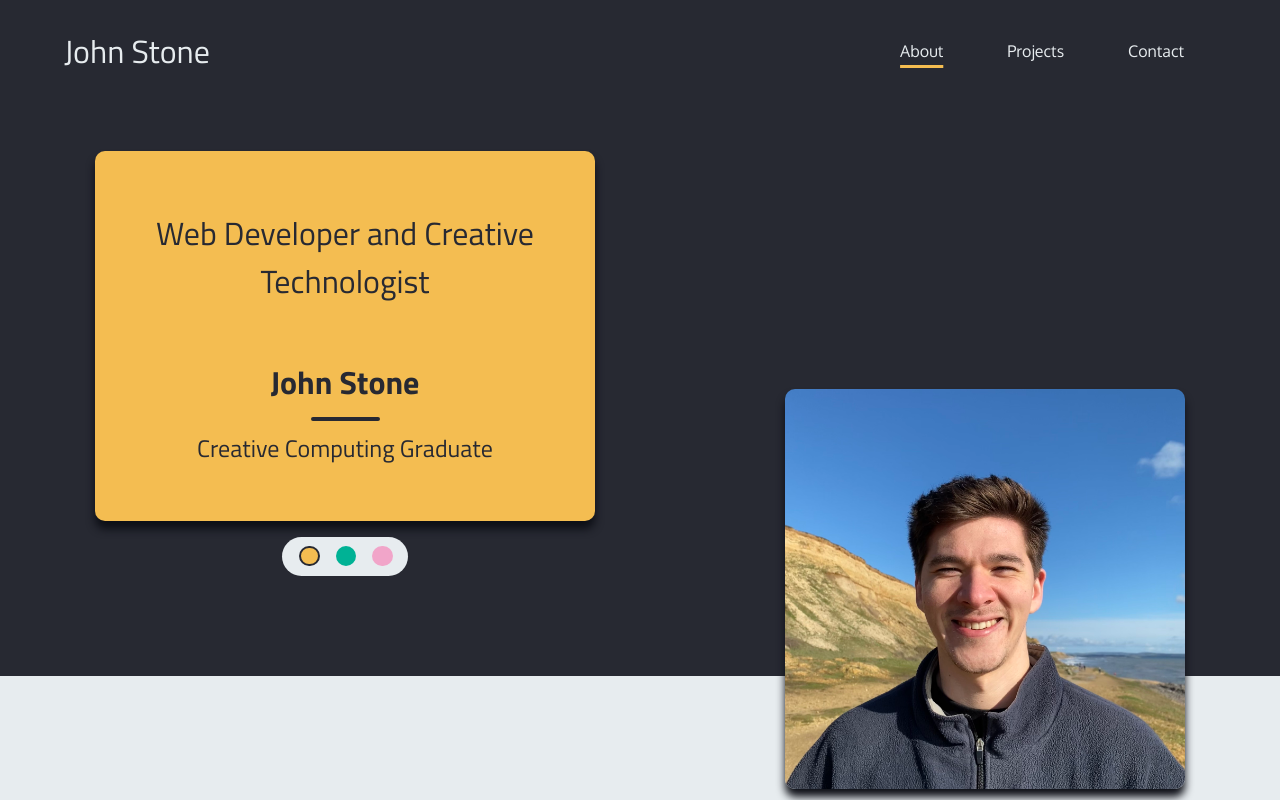
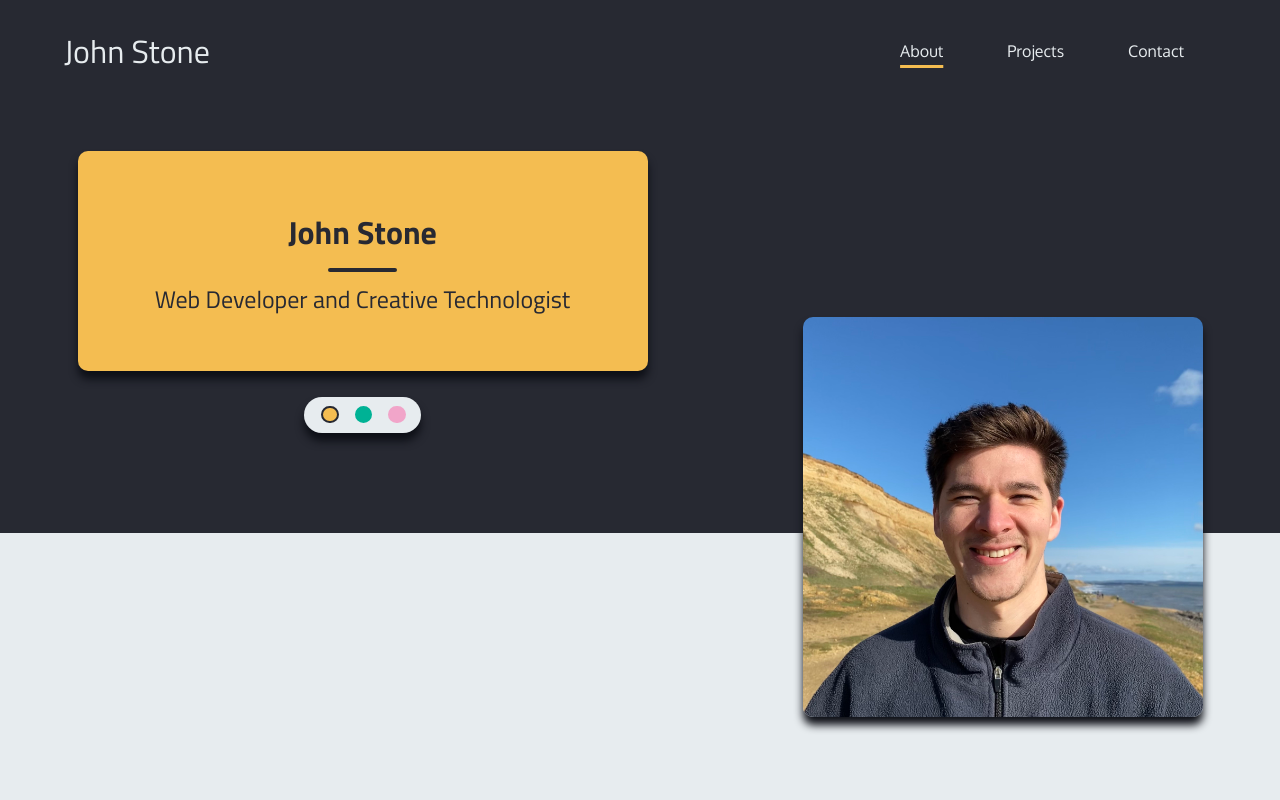
Before and after one commit to JStone1/Portfolio-Site, a React (Vite) app: page / in a window 1280 px wide. Shown: the top 800 px of the page. Built offline with nearby package versions, Linux system fonts and the light colour scheme.

Commit message:
Changed style on info card

```diff
--- a/src/components/Hero/Hero.tsx
+++ b/src/components/Hero/Hero.tsx
@@ -4,13 +4,12 @@ import ThemeSwitcher from "@components/ThemeSwitcher/ThemeSwitcher";
 
 interface Props {
   title: string;
-  keyword: string;
   desc: string;
   imageURL: string;
   isReverse?: boolean;
 }
 
-function Hero({ isReverse, title, keyword, desc, imageURL }: Props) {
+function Hero({ isReverse, title, desc, imageURL }: Props) {
   let reverse = "";
 
   if (isReverse) reverse = "reverse";
@@ -19,7 +18,7 @@ function Hero({ isReverse, title, keyword, desc, imageURL }: Props) {
       <section>
         <div className={"hero-container " + reverse}>
           <div className="inner-container">
-            <InfoCard title={title} keyword={keyword} desc={desc} />
+            <InfoCard title={title} desc={desc} />
             <ThemeSwitcher></ThemeSwitcher>
           </div>
           <div
--- a/src/components/InfoCard/InfoCard.scss
+++ b/src/components/InfoCard/InfoCard.scss
@@ -2,15 +2,15 @@
 
 .card {
   @include centerContent(column, center);
-  width: 480px;
-  height: 350px;
+  width: 550px;
+  height: 200px;
   border-radius: 10px;
   box-shadow: $bottom-box-shadow;
   text-align: center;
   color: $primary-colour;
   padding: 10px;
 
-  h2 {
+  h1 {
     font-weight: bold;
   }
   h3 {
@@ -18,11 +18,11 @@
   }
   @include breakpoint(0px, 600px) {
     width: 350px;
-    height: 250px;
+    height: 180px;
   }
   @include breakpoint(0px, 425px) {
     width: 280px;
-    height: 250px;
+    height: 150px;
     padding: 0px 10px;
     h3 {
       font-size: 18px;
--- a/src/components/InfoCard/InfoCard.tsx
+++ b/src/components/InfoCard/InfoCard.tsx
@@ -2,16 +2,14 @@ import "./InfoCard.scss";
 
 interface Props {
   title: string;
-  keyword: string;
   desc: string;
 }
 
-function InfoCard({ title, keyword, desc }: Props) {
+function InfoCard({ title, desc }: Props) {
   return (
     <>
       <div className="card">
         <h1>{title}</h1>
-        <h2>{keyword}</h2>
         <hr className="divider"></hr>
         <h3>{desc}</h3>
       </div>
--- a/src/components/SectionTitle/SectionTitle.scss
+++ b/src/components/SectionTitle/SectionTitle.scss
@@ -13,10 +13,12 @@
   }
   @include breakpoint(0px, 1024px) {
     margin: 300px auto 0px auto;
-
     p {
       width: 75%;
     }
+  }
+  @include breakpoint(0px, 425px) {
+    margin: 150px auto 0px auto;
   }
 }
 
--- a/src/components/ThemeSwitcher/ThemeSwitcher.scss
+++ b/src/components/ThemeSwitcher/ThemeSwitcher.scss
@@ -8,12 +8,14 @@
   border: 0;
   border-radius: 30px;
   background-color: $secondary-colour;
+  box-shadow: $bottom-box-shadow;
+  margin-top: 10px;
 }
 
 .theme-picker input[type="radio"] {
   appearance: none;
-  width: 1.3rem;
-  height: 1.3rem;
+  width: 1.1rem;
+  height: 1.1rem;
   border: 0.2em solid $primary-colour;
   border-radius: 50%;
   cursor: pointer;
--- a/src/pages/Home.tsx
+++ b/src/pages/Home.tsx
@@ -9,9 +9,8 @@ const Home = () => {
     <>
       <Layout footerMargin={250}>
         <Hero
-          title="Web Developer and Creative Technologist"
-          keyword="John Stone"
-          desc="Creative Computing Graduate"
+          title="John Stone"
+          desc="Web Developer and Creative Technologist "
           imageURL="/assets/profile-img.jpg"
         />
         <SectionTitle
--- a/src/pages/Projects.tsx
+++ b/src/pages/Projects.tsx
@@ -8,8 +8,7 @@ const Projects = () => {
     <>
       <Layout footerMargin={250}>
         <Hero
-          title="What I’ve done so far"
-          keyword="Projects"
+          title="Projects"
           desc="A collection of commercial and university projects"
           imageURL="/assets/mountain.jpg"
           isReverse={true}
```
